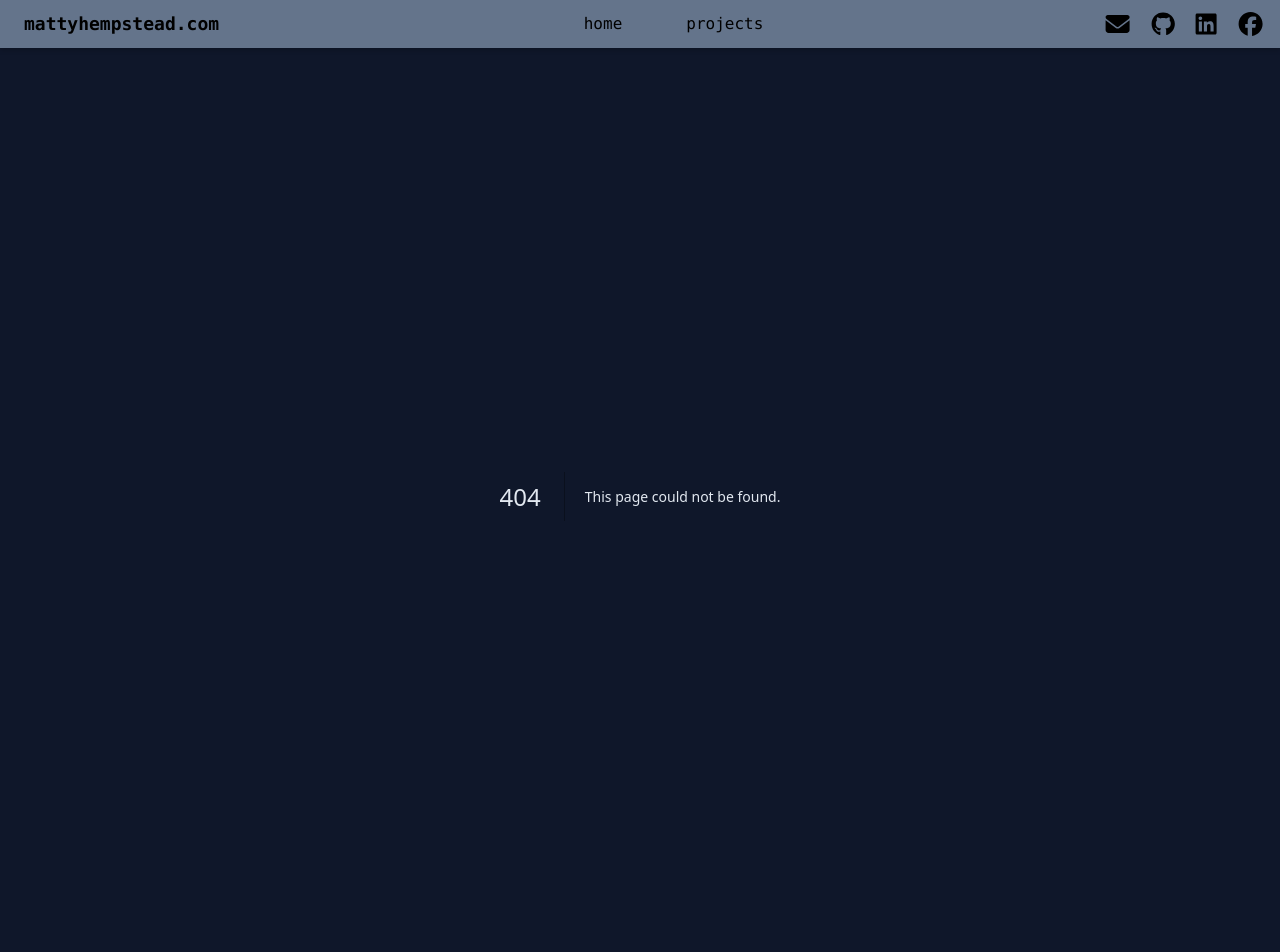
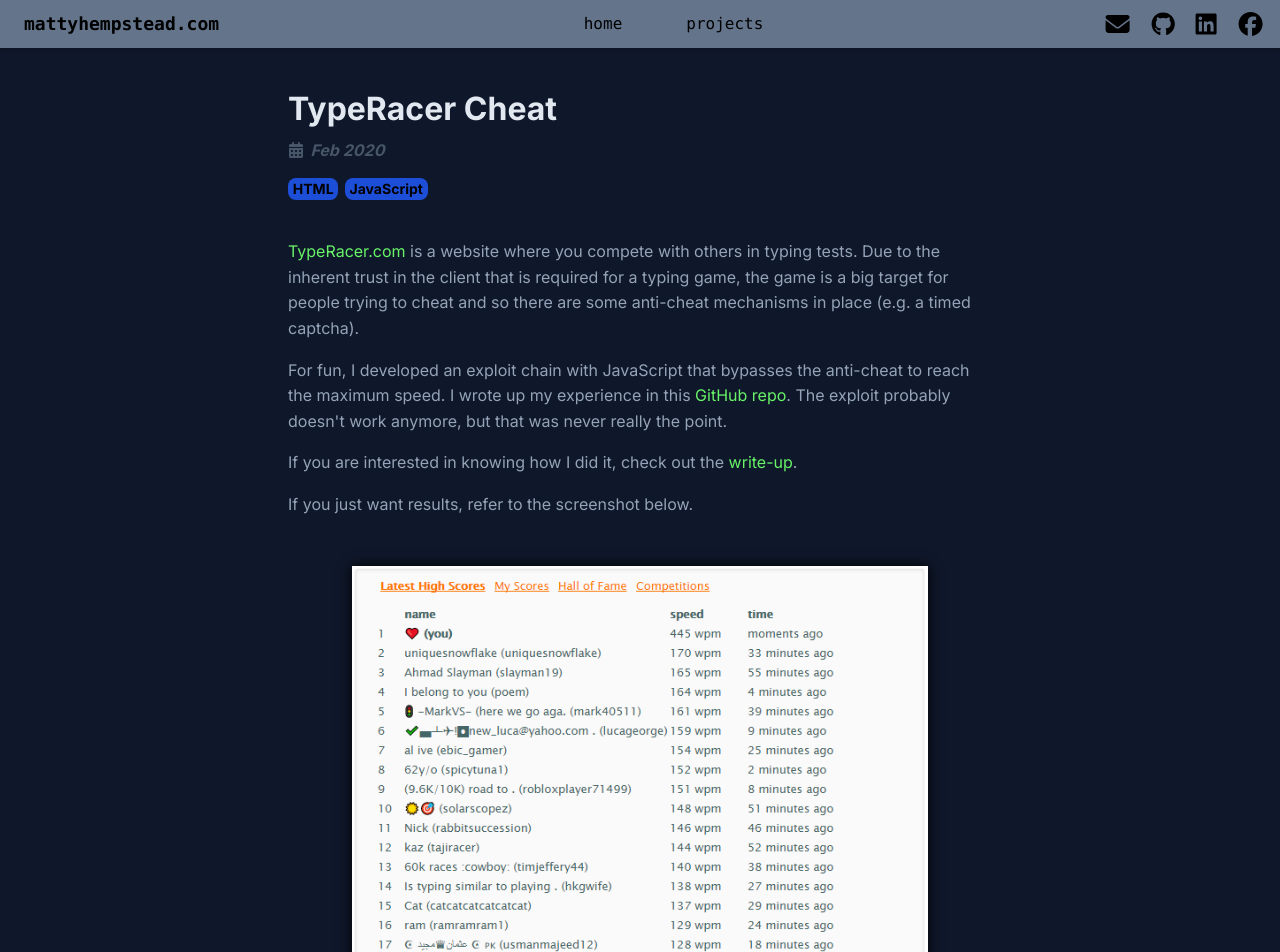
Before and after one commit to mattyhempstead/website, a Next.js app: page /projects/typeracer-cheat in a window 1280 px wide. Before the commit this address had no page. Shown: the top 952 px of the page. Built offline with nearby package versions, Linux system fonts and the light colour scheme.

Commit message:
Add typeracer cheat project

```diff
--- a/app/projects/projectsData.tsx
+++ b/app/projects/projectsData.tsx
@@ -289,6 +289,19 @@
         },
         builtWith: ["HTML", "CSS", "JavaScript", "Browser Extension"],
     },
+    "typeracer-cheat": {
+        includeInProjectsList: true,
+        link: "/projects/typeracer-cheat",
+        image: "/projects/typeracer-cheat/thumbnail.jpg",
+        title: "TypeRacer Cheat",
+        desc: "Building an exploit for typeracer.com to make up for the fact I type slower than my friends.",
+        date: {
+            year: 2020,
+            month: 2,
+            string: "Feb 2020"
+        },
+        builtWith: ["HTML", "JavaScript"],
+    },
 };
 
 
--- /dev/null
+++ b/app/projects/typeracer-cheat/page.jsx
@@ -0,0 +1,53 @@
+import Image from 'next/image';
+
+import { getProjectMetadata } from '@/app/projects/projectsData';
+
+import ProjectPage from '@/components/projects/ProjectPage';
+import ProjectImage from '@/components/projects/ProjectImage';
+
+
+
+export const metadata = getProjectMetadata("typeracer-cheat");
+
+export default function Project() {
+    return <ProjectPage projectId="typeracer-cheat">
+
+        <p>
+            <a href="https://play.typeracer.com/">TypeRacer.com</a> is a website where you compete
+            with others in typing tests. Due to the inherent trust in the client that is required
+            for a typing game, the game is a big target for people trying to cheat and so there are
+            some anti-cheat mechanisms in place (e.g. a timed captcha).
+        </p>
+
+        <p>
+            For fun, I developed an exploit chain with JavaScript that bypasses the anti-cheat to reach the maximum
+            speed. I wrote up my experience in this <a
+                href="https://github.com/mattyhempstead/typeracer-cheat"
+            >
+                GitHub repo
+            </a>. The exploit probably doesn't work anymore, but that was never really the point.
+        </p>
+
+        <p>
+            If you are interested in knowing how I did it, check out the <a
+                href="https://github.com/mattyhempstead/typeracer-cheat"
+            >write-up</a>.
+        </p>
+
+        <p>
+            If you just want results, refer to the screenshot below.
+        </p>
+
+        <ProjectImage
+            imageUrl="/projects/typeracer-cheat/leaderboard.png"
+            imageAlt="Leaderboard"
+            className='[&>img]:max-w-[36rem]'
+            caption={<>
+                My account later got permanently banned.
+                <br/>
+                (they were just jealous)
+            </>}
+        />
+
+    </ProjectPage>
+}
```
Also changed, not shown: public/projects/typeracer-cheat/leaderboard.png (added), public/projects/typeracer-cheat/thumbnail.jpg (added).
